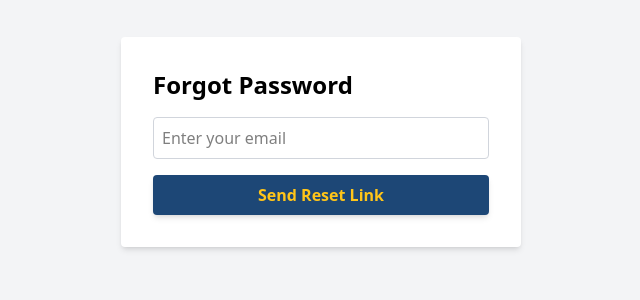
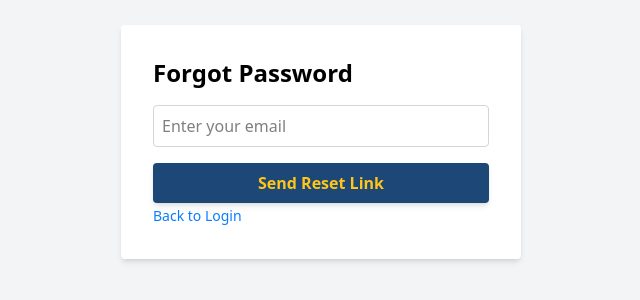
Before and after one commit to UCD-193AB-ws24/Team-20-E2EE, a React (Vite) app in the folder client/: page /forgot in a window 1280 px wide. Shown: the part 258-558 px from the top of the page, without its empty margins (319-959 px from the left). Built offline with nearby package versions, Linux system fonts and the light colour scheme; no server answers; what @corbado/react would draw is missing.

Commit message:
ForgotPassword back button

```diff
--- a/client/src/pages/ForgotPassword.jsx
+++ b/client/src/pages/ForgotPassword.jsx
@@ -1,8 +1,11 @@
 import React, { useState } from "react";
 import { BACKEND_URL } from "../config/config";
+import { Link, useNavigate } from "react-router-dom";
+
 
 
 export default function ForgotPassword() {
+  const navigate = useNavigate();
   const [email, setEmail] = useState("");
   const [message, setMessage] = useState("");
   const [error, setError] = useState("");
@@ -48,6 +51,12 @@ export default function ForgotPassword() {
             Send Reset Link
           </button>
         </form>
+        <Link
+          to="/login"
+          className="text-[#0A7CFF] text-sm hover:underline"
+        >
+          Back to Login
+        </Link>
         {message && <p className="text-green-600 mt-4">{message}</p>}
         {error && <p className="text-red-600 mt-4">{error}</p>}
       </div>
```
